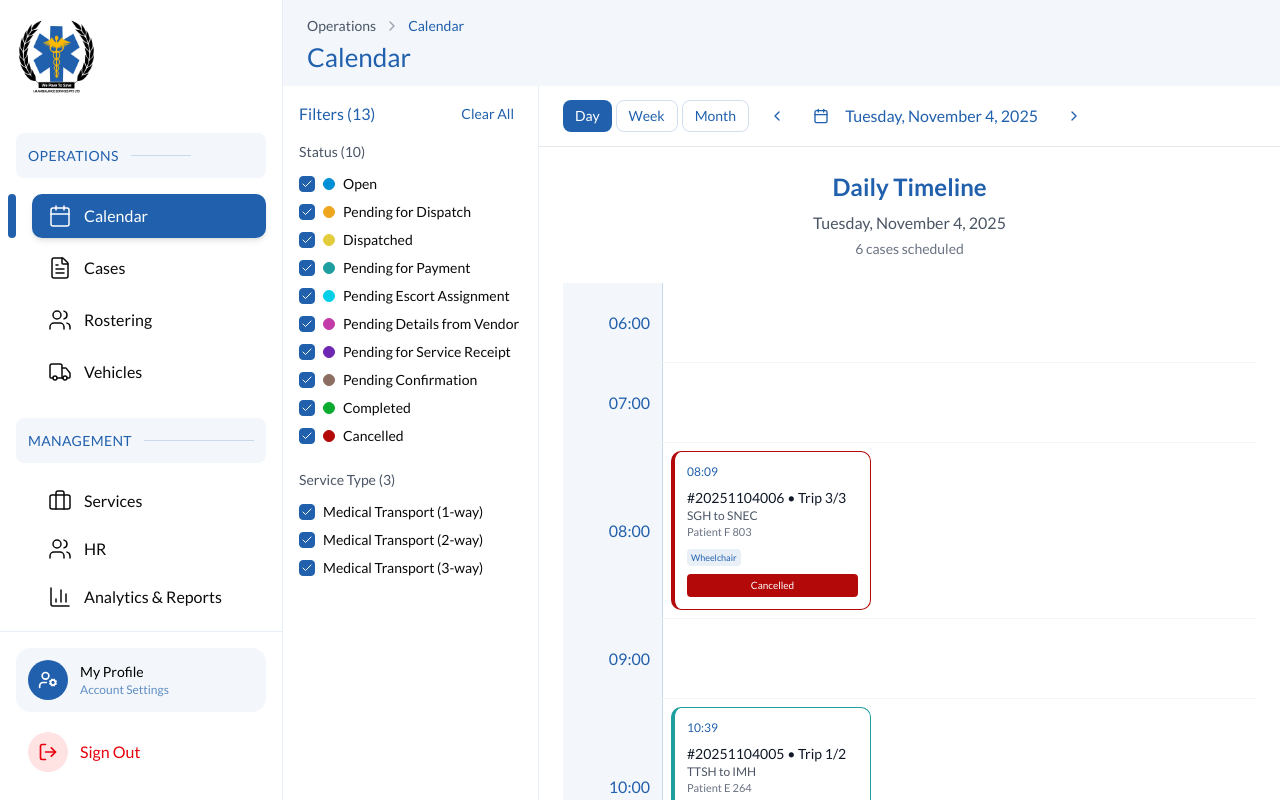
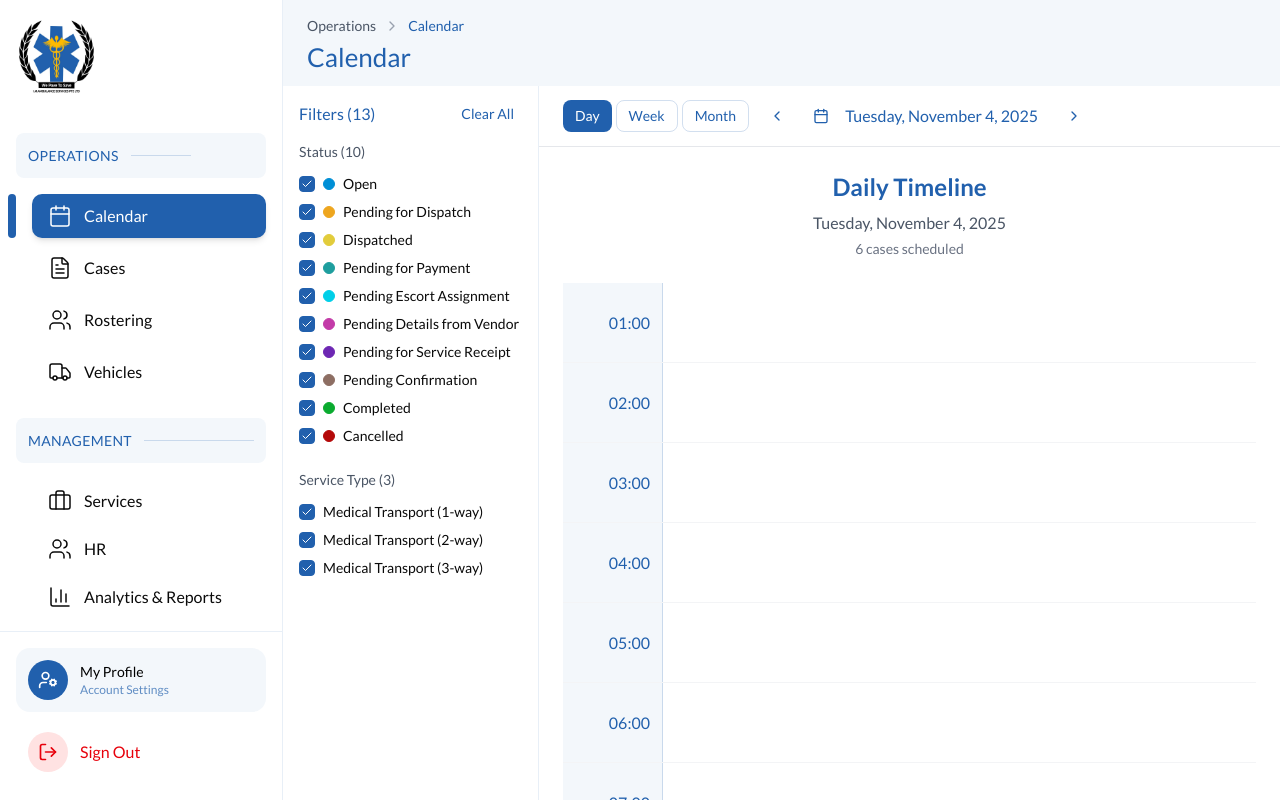
Before and after one commit to infowind-team/IM-ambulance-FE-MERN, a Next.js app: page /calendar in a window 1280 px wide. Built offline with nearby package versions, Linux system fonts and the light colour scheme.

Commit message:
clean the code

```diff
--- a/src/pages/calendar/DayView.tsx
+++ b/src/pages/calendar/DayView.tsx
@@ -1,7 +1,12 @@
 "use client";
 
 import React from "react";
-import { format } from "date-fns";
+import {
+  format,
+  eachHourOfInterval,
+  startOfDay,
+  endOfDay,
+} from 'date-fns';
 
 const statusColors: Record<string, string> = {
   Open: "#008FD6",
@@ -38,10 +43,10 @@ export default function DayView({ date, events }: DayViewProps) {
   const dayEvents = events.filter((e) => e.date === currentDateStr);
   const totalCases = dayEvents.length;
 
-  // Generate time slots from 6 AM to 10 PM
-  const timeSlots = Array.from({ length: 17 }, (_, i) => {
-    const hour = i + 6;
-    return `${hour.toString().padStart(2, "0")}:00`;
+  // Generate 24 hours: 00:00 to 23:00
+  const hours = eachHourOfInterval({
+    start: startOfDay(date),
+    end: endOfDay(date),
   });
 
   const getEventsForHour = (hour: number): Event[] => {
@@ -62,28 +67,27 @@ export default function DayView({ date, events }: DayViewProps) {
           {format(date, "EEEE, MMMM d, yyyy")}
         </p>
         <p className="text-gray-500 text-sm mt-1">
-          {totalCases} cases scheduled
+          {totalCases} case{totalCases !== 1 ? 's' : ''} scheduled
         </p>
       </div>
 
       {/* Timeline */}
       <div className="space-y-0">
-        {timeSlots.map((time, index) => {
-          const hour = index + 6;
+        {hours.map((hourDate, hourIdx) => {
+          const hour = hourDate.getHours() + 1;
           const hourEvents = getEventsForHour(hour);
-
           return (
             <div
-              key={time}
+              key={hourIdx}
               className="grid grid-cols-[100px_1fr] border-b border-gray-100 min-h-20"
             >
               {/* Time Label */}
               <div className="p-3 text-right text-[#2160AD] bg-[#2160AD]/5 border-r border-[#2160AD]/20 flex items-center justify-end text-base font-medium">
-                {time}
+              {hour == 24 ? '00' : hour.toString().padStart(2, '0')}:00
               </div>
 
               {/* Events */}
-              <div className="p-2 relative hover:header-bg-soft transition-colors">
+              <div className="p-2 relative hover:bg-gray-50 transition-colors">
                 <div className="flex flex-wrap gap-2">
                   {hourEvents.map((event) => (
                     <div
--- a/src/pages/calendar/WeekView.tsx
+++ b/src/pages/calendar/WeekView.tsx
@@ -44,11 +44,11 @@ export default function WeekView({ date, events }: WeekViewProps) {
   const weekStart = startOfWeek(date, { weekStartsOn: 0 }); // Sunday
   const weekDays = Array.from({ length: 7 }, (_, i) => addDays(weekStart, i));
 
-  // 6 AM to 10 PM (17 hours)
+  // 00:00 – 23:00 (24 rows)
   const hours = eachHourOfInterval({
     start: startOfDay(weekDays[0]),
     end: endOfDay(weekDays[0]),
-  }).filter((_, i) => i >= 6 && i <= 22);
+  });
 
   const getEventsForSlot = (day: Date, hour: number): Event[] => {
     const dateStr = format(day, 'yyyy-MM-dd');
@@ -86,12 +86,12 @@ export default function WeekView({ date, events }: WeekViewProps) {
       {/* Timeline */}
       <div className="relative">
         {hours.map((hourDate, hourIdx) => {
-          const hour = hourDate.getHours();
+          const hour = hourDate.getHours() + 1;
           return (
-            <div key={hour} className="grid grid-cols-8 border-b border-gray-100 min-h-20">
+            <div key={hourIdx} className="grid grid-cols-8 border-b border-gray-100 min-h-20">
               {/* Time Label */}
-              <div className="p-3 text-right text-gray-500 header-bg-soft border-r border-[#2160AD]/20 text-sm font-medium">
-                {hour.toString().padStart(2, '0')}:00
+              <div className="p-3 text-right text-gray-500 bg-gray-50 border-r border-[#2160AD]/20 text-sm font-medium">
+                {hour == 24 ? '00' : hour.toString().padStart(2, '0')}:00
               </div>
 
               {/* Day Columns */}
@@ -100,7 +100,7 @@ export default function WeekView({ date, events }: WeekViewProps) {
                 return (
                   <div
                     key={dayIdx}
-                    className="border-l border-gray-100 p-1 relative hover:header-bg-soft transition-colors cursor-pointer"
+                    className="border-l border-gray-100 p-1 relative hover:bg-gray-50 transition-colors cursor-pointer"
                   >
                     <div className="space-y-1">
                       {dayEvents.map((event) => (
--- a/src/pages/cases/ServiceSearch.tsx
+++ b/src/pages/cases/ServiceSearch.tsx
@@ -22,6 +22,7 @@ const ALL_SERVICES: Service[] = [
   { value: "A&E Transfer", label: "A&E Transfer", price: "$80" },
   { value: "Dialysis Transport", label: "Dialysis Transport", price: "$45" },
   { value: "IV Therapy Support", label: "IV Therapy Support", price: "$65" },
+  { value: "Emergency Equipment", label: "Emergency Equipment", price: "$65" },
 ];
 
 interface ServiceSearchProps {
--- a/src/pages/cases/add/index.tsx
+++ b/src/pages/cases/add/index.tsx
@@ -191,6 +191,7 @@ export default function CasesAddPage() {
     setSelectedServices((prev) => [...prev, newService]);
     setServiceSearch("");
   };
+
 
   return (
     <>
@@ -562,6 +563,7 @@ export default function CasesAddPage() {
                         <Label className="text-base font-medium text-base-optimized mb-2 block">
                           Pickup Location <span className="text-red-500">*</span>
                         </Label>
+                        <div className="relative">
                           <Input
                             placeholder="Search pickup location..."
                             type="text"
@@ -569,6 +571,18 @@ export default function CasesAddPage() {
                             onChange={(e) => updateTrip(trip.id, "pickupLocation", e.target.value)}
                             className="w-full"
                           />
+                          <div className="absolute right-2 top-1/2 -translate-y-1/2 flex items-center gap-1">
+                            <Button
+                              type="button"
+                              size="icon"
+                              variant="ghost"
+                              className="h-6 w-6 p-0 hover:bg-gray-100 text-[#2160AD]"
+                              title="Use current location"
+                            >
+                              <MapPin className="w-3 h-3" />
+                            </Button>
+                          </div>
+                        </div>
                       </div>
                       <div className="flex flex-col gap-6 rounded-xl border p-4 header-bg-soft/50 border-gray-200">
                         <div className="flex items-center gap-2 mb-3">
@@ -650,13 +664,26 @@ export default function CasesAddPage() {
                         <Label className="text-base font-medium text-base-optimized mb-2 block">
                           Dropoff Location <span className="text-red-500">*</span>
                         </Label>
+                        <div className="relative">
                           <Input
+                            id="dropoff"
                             placeholder="Search dropoff location..."
-                          type="text"
                             value={trip.dropoffLocation}
                             onChange={(e) => updateTrip(trip.id, "dropoffLocation", e.target.value)}
-                          className="w-full"
+                            className="pr-20 form-input-height"
                           />
+                          <div className="absolute right-2 top-1/2 -translate-y-1/2 flex items-center gap-1">
+                            <Button
+                              type="button"
+                              size="icon"
+                              variant="ghost"
+                              className="h-6 w-6 p-0 hover:bg-gray-100 text-[#2160AD]"
+                              title="Use current location"
+                            >
+                              <MapPin className="w-3 h-3" />
+                            </Button>
+                          </div>
+                        </div>
                       </div>
                       <div className="flex flex-col gap-6 rounded-xl border p-4 header-bg-soft/50 border-gray-200">
                         <div className="flex items-center gap-2 mb-3">
@@ -851,12 +878,13 @@ export default function CasesAddPage() {
             </CardHeader>
             <CardContent className="space-y-6">
               <div className="grid grid-cols-1 lg:grid-cols-2 gap-6">
-                <div>
+                <div className="flex gap-2 items-end">
                   <ServiceSearch
                     value={serviceSearch}
                     onChange={setServiceSearch}
                     onSelect={handleServiceSelect}
                   />
+                  <Button size='icon' variant='outline'><Plus className="w-5 h-5" /></Button>
                 </div>
                 <div>
                   <Label className="text-base font-medium text-base-optimized mb-2 block">
@@ -1017,16 +1045,14 @@ export default function CasesAddPage() {
           </Card>
 
           {/* Action Buttons */}
-          <Card className="w-full">
-            <CardFooter className="justify-end gap-3">
+          <div className="flex flex-col sm:flex-row justify-end gap-3 pt-6 border-t">
             <Button variant="outline" className="px-6 lg:px-8">
               Cancel
             </Button>
             <Button className="px-6 lg:px-8 bg-[#2160AD] hover:bg-[#1d5497]">
               Create Case
             </Button>
-            </CardFooter>
-          </Card>
+          </div>
         </div>
       </div>
     </>
```
Also changed, not shown: src/pages/calendar/index.tsx (line endings or trailing spaces). Lines whose indentation alone changed are shown as unchanged.
